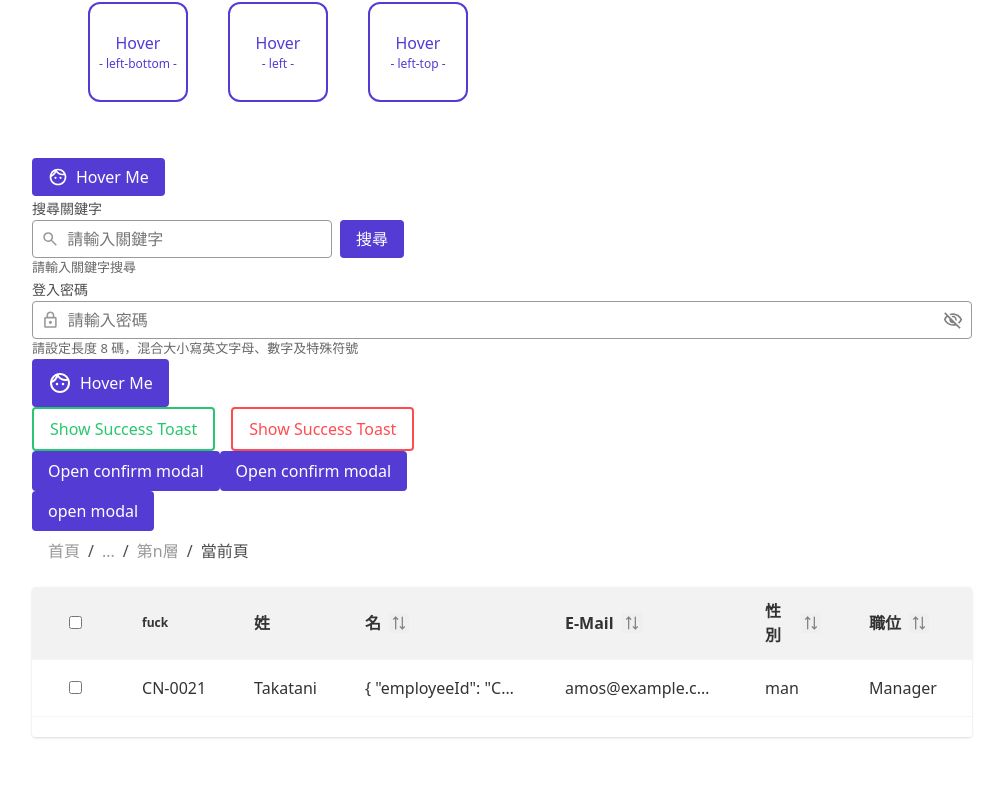
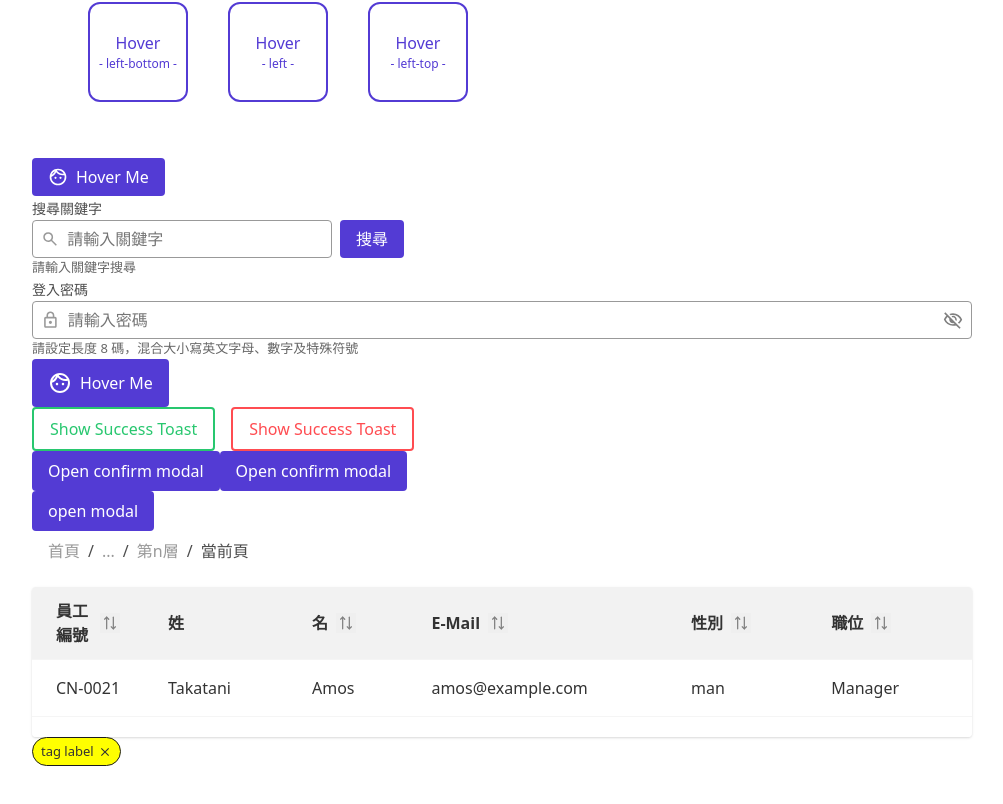
Before and after one commit to jonyworker/comp_dev_space, a Vue app: page / in a window 1280 px wide. Shown: the part 2122-2926 px from the top of the page, without its empty margins (138-1141 px from the left). Built offline with nearby package versions, Linux system fonts and the light colour scheme.

Commit message:
新增 tag 元件

```diff
--- a/package.json
+++ b/package.json
@@ -11,6 +11,7 @@
     "build-storybook": "storybook build"
   },
   "dependencies": {
+    "comp_dev_space": "file:",
     "vue": "^3.4.37"
   },
   "devDependencies": {
--- a/src/App.vue
+++ b/src/App.vue
@@ -32,6 +32,7 @@ import { useDialog } from "@/composables/useDialog.js";
 import Dialog from "@/ui/element/Dialog/Dialog.vue";
 import Breadcrumb from "@/ui/element/Breadcrumb/Breadcrumb.vue";
 import Table from "@/ui/element/Table/Table.vue";
+import Tag from "@/ui/element/Tag/Tag.vue";
 
 // toggle 所需資料
 const isChecked = ref(true);
@@ -573,18 +574,21 @@ const columnCellData = ref([
         <Table
             :columnHeadData="columnHeadData"
             :columnCellData="columnCellData"
-            :rowSelector="true"
+            :rowSelector="false"
         >
             <!-- 自訂義 table cell方法 -->
-            <template #firstName="{ item }">
+            <!-- <template #firstName="{ item }">
                 <span>
                     {{ item }}
-                    <button>典籍</button>
+                    <button>點擊</button>
                 </span>
-            </template>
+            </template> -->
             <!-- 自訂義 table head 方法 -->
-            <template #columnHead-employeeId="{ item }">fuck </template>
+            <!-- <template #columnHead-employeeId="{ item }">hahahahahha </template> -->
         </Table>
+
+        <!-- Tag -->
+        <Tag label="tag label" removable></Tag>
     </div>
 </template>
 
--- /dev/null
+++ b/src/style/component/element/_tag.scss
@@ -0,0 +1,22 @@
+.tag__container {
+    display: inline-flex;
+    align-items: center;
+    border: 1px solid $color-gray90;
+    border-radius: 999px;
+    background-color: #ff0;
+    padding: 4px 8px;
+    gap: 4px;
+
+    &:hover {
+        background-color: #fff;
+    }
+}
+.tag__label {
+    font-size: 13px;
+}
+
+.tag-disable {
+    pointer-events: none !important;
+    color: $color-gray20 !important;
+    border-color: $color-gray20 !important;
+}
--- a/src/style/globals.scss
+++ b/src/style/globals.scss
@@ -29,6 +29,7 @@
 @import "./component/element/_toast";
 @import "./component/element/_dialog";
 @import "./component/module/_table";
+@import "./component/element/_tag";
 
 .icon {
     width: 24px;
--- /dev/null
+++ b/src/ui/element/Tag/Tag.vue
@@ -0,0 +1,44 @@
+<script setup>
+import { ref } from "vue";
+import Icon from "@/ui/element/Icon/Icon.vue";
+
+// 定義 Props
+const props = defineProps({
+    themeColor: {
+        type: String,
+        default: "primary",
+        validator: (value) =>
+            [
+                "primary",
+                "secondary",
+                "tertiary",
+                "success",
+                "warning",
+                "error",
+                "info",
+            ].includes(value),
+    },
+    label: {
+        type: String,
+        required: true,
+    },
+    removable: {
+        type: Boolean,
+        default: false,
+    },
+});
+</script>
+
+<template>
+    <div class="tag__container">
+        <span class="tag__label">{{ props.label }}</span>
+        <Icon
+            v-if="props.removable"
+            name="close"
+            size="14"
+            @click="$emit('remove')"
+        ></Icon>
+    </div>
+</template>
+
+<style lang="scss" scoped></style>
```
Also changed, not shown: 1 other file (tests, documents, lock files or other folders).
